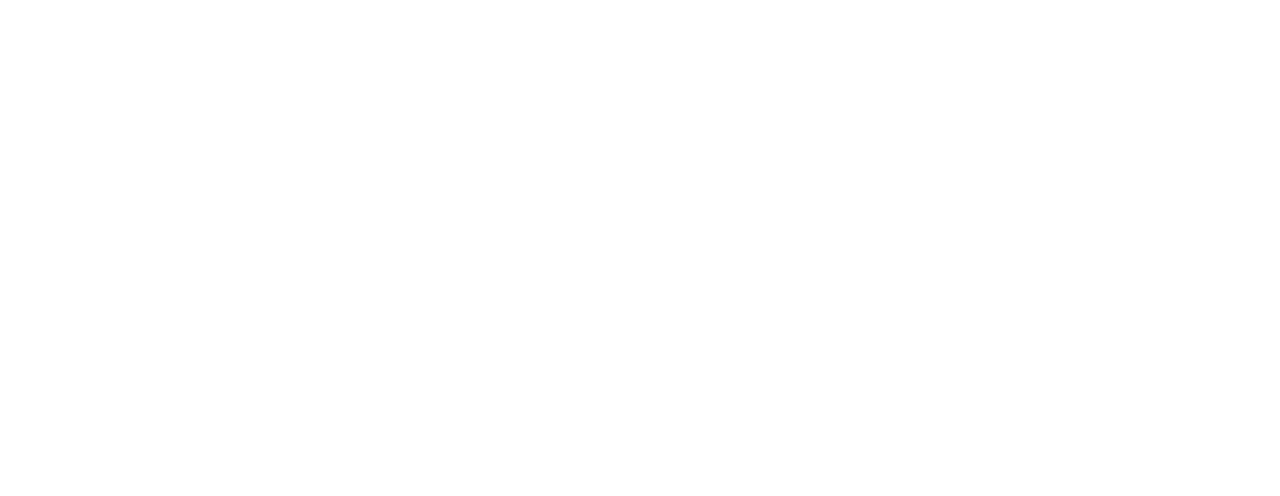
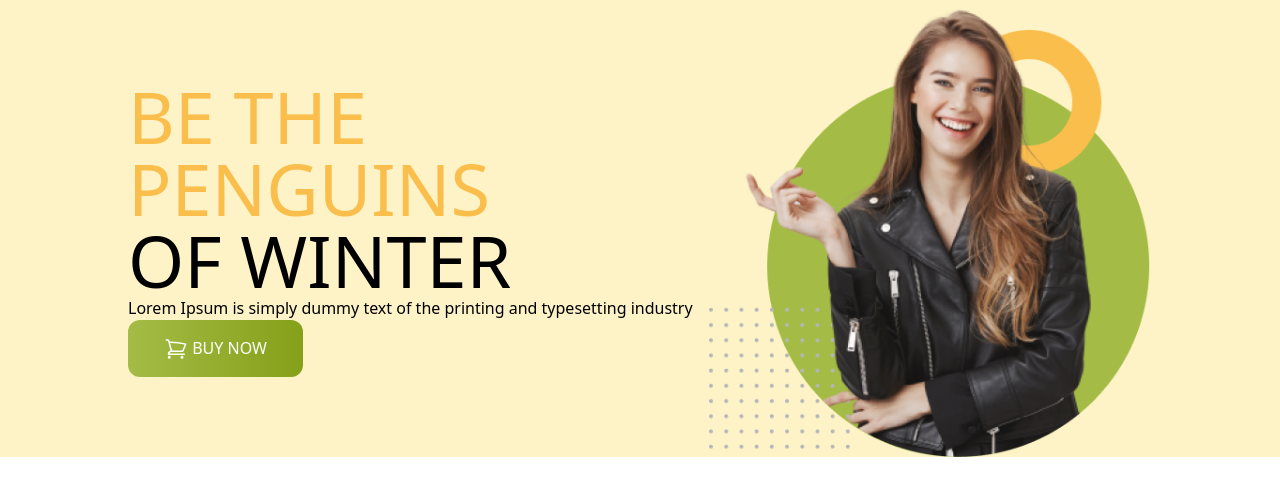
Before and after one commit to bsnu360/penguine-fashion-with-tailwind, a plain HTML site: page index.html in a window 1280 px wide. Drawn offline with nearby package versions, Linux system fonts and the light colour scheme.

Commit message:
Applied Header With Custom Button And Svg Hero Icons

```diff
--- a/index.html
+++ b/index.html
@@ -4,8 +4,36 @@
     <meta charset="UTF-8">
     <meta name="viewport" content="width=device-width, initial-scale=1.0">
     <title>Penguine Fashion</title>
+    <script src="https://cdn.tailwindcss.com"></script>
 </head>
 <body>
+    <header class="bg-amber-100 px-32">
+        <!-- nav section -->
+        <nav>
 
+        </nav>
+        <!-- banner section -->
+        <div class="flex justify-between items-center">
+            <div>
+                <h1 class="text-7xl uppercase"><span class="text-[#FABE4C]">Be the Penguins</span> <br>of Winter</h1>
+                <p>Lorem Ipsum is simply dummy text of the printing and typesetting industry</p>
+                <button class="py-4 px-9 bg-gradient-to-r from-[#A4BC46] to-[#85A019] rounded-xl uppercase text-white">
+                    <svg xmlns="http://www.w3.org/2000/svg" fill="none" viewBox="0 0 24 24" stroke-width="1.5" stroke="currentColor" class="w-6 h-6 inline">
+                        <path stroke-linecap="round" stroke-linejoin="round" d="M2.25 3h1.386c.51 0 .955.343 1.087.835l.383 1.437M7.5 14.25a3 3 0 0 0-3 3h15.75m-12.75-3h11.218c1.121-2.3 2.1-4.684 2.924-7.138a60.114 60.114 0 0 0-16.536-1.84M7.5 14.25 5.106 5.272M6 20.25a.75.75 0 1 1-1.5 0 .75.75 0 0 1 1.5 0Zm12.75 0a.75.75 0 1 1-1.5 0 .75.75 0 0 1 1.5 0Z" />
+                      </svg>
+
+                    buy now</button>
+            </div>
+            <div>
+                <img src="images/model.png" alt="">
+            </div>
+        </div>
+    </header>
+    <main>
+
+    </main>
+    <footer>
+
+    </footer>
 </body>
 </html>
--- /dev/null
+++ b/tailwind.config.js
@@ -0,0 +1,8 @@
+/** @type {import('tailwindcss').Config} */
+module.exports = {
+    content: ["./src/**/*.{html,js}"],
+    theme: {
+      extend: {},
+    },
+    plugins: [],
+  }
```
